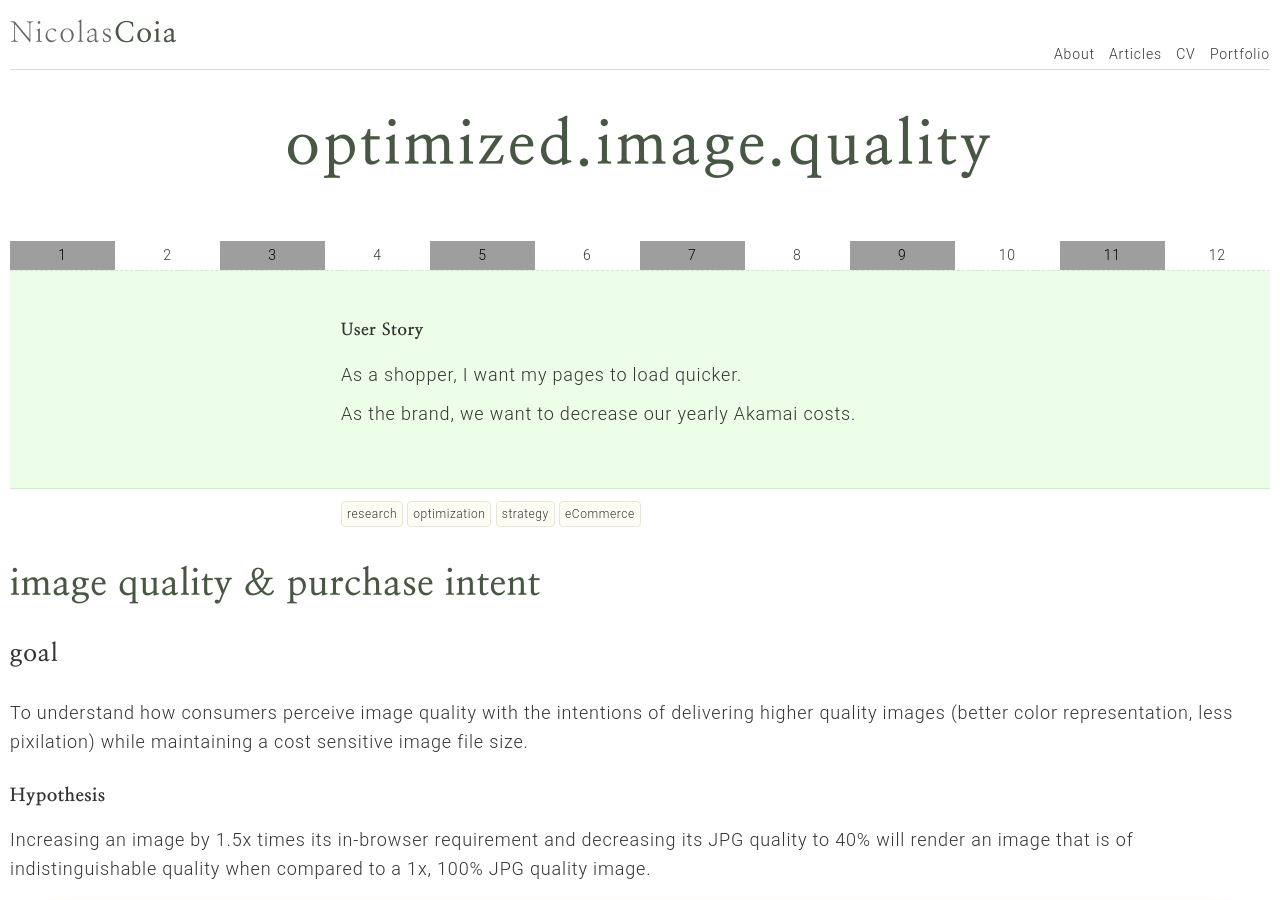
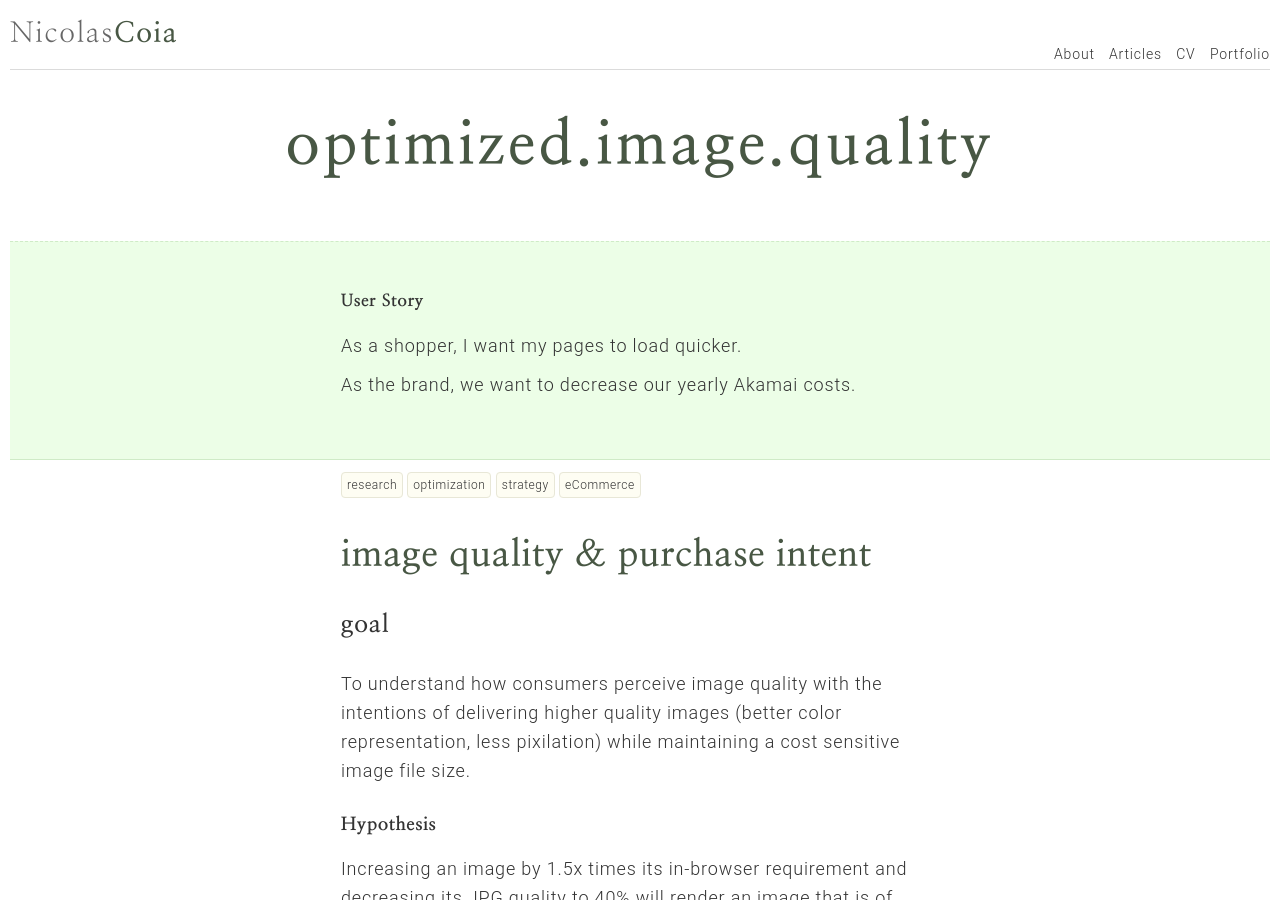
Before and after one commit to dyutibarma/monochrome, a Jekyll site: the page built from _portfolio/2018-10-24-optimized-image-quality.md, in a window 1280 px wide and 900 px high. Built offline with Jekyll 4.4.1, drawn with Linux system fonts in a browser that asks for light colours.

Commit message:
Update 2018-10-24-optimized-image-quality.md

```diff
--- a/_portfolio/2018-10-24-optimized-image-quality.md
+++ b/_portfolio/2018-10-24-optimized-image-quality.md
@@ -7,21 +7,6 @@
 tags: [research, optimization, strategy, eCommerce]
 layout: portfolio
 ---
-
-<div class="w3-row">
-  <div class="w3-col m1 w3-center w3-grey">1</div>
-  <div class="w3-col m1 w3-center">2</div>
-  <div class="w3-col m1 w3-center w3-grey">3</div>
-  <div class="w3-col m1 w3-center">4</div>
-  <div class="w3-col m1 w3-center w3-grey">5</div>
-  <div class="w3-col m1 w3-center">6</div>
-  <div class="w3-col m1 w3-center w3-grey">7</div>
-  <div class="w3-col m1 w3-center">8</div>
-  <div class="w3-col m1 w3-center w3-grey">9</div>
-  <div class="w3-col m1 w3-center">10</div>
-  <div class="w3-col m1 w3-center w3-grey">11</div>
-  <div class="w3-col m1 w3-center">12</div>
-</div>
 
 <div class ="w3-row block-head">
   <div class="w3-col w3-container m2 l3">
@@ -48,16 +33,18 @@
       </div>
     </div>
 
-<h2>image quality & purchase intent</h2>
-<h3>goal</h3>
-<p>To understand how consumers perceive image quality with the intentions of delivering higher quality images (better color representation, less pixilation) while maintaining a cost sensitive image file size.</p>
-
-<h4>Hypothesis</h4>
-<p>Increasing an image by 1.5x times its in-browser requirement and decreasing its JPG quality to 40% will render an image that is of indistinguishable quality when compared to a 1x, 100% JPG quality image.</p>
-<blockquote><b>Benefit</b> This should result in an approximate 30% decrease in image size and an improved page-load speed!</blockquote>
-
-<h4>Team Structure</h4>
-<table>
+<div class ="w3-row">
+  <div class="w3-col w3-container m2 l3">
+  </div>
+    <div class="w3-col w3-container m8 l6">
+	<h2>image quality & purchase intent</h2>
+	<h3>goal</h3>
+	<p>To understand how consumers perceive image quality with the intentions of delivering higher quality images (better color representation, less pixilation) while maintaining a cost sensitive image file size.</p>
+	<h4>Hypothesis</h4>
+	<p>Increasing an image by 1.5x times its in-browser requirement and decreasing its JPG quality to 40% will render an image that is of indistinguishable quality when compared to a 1x, 100% JPG quality image.</p>
+	<blockquote><b>Benefit</b> This should result in an approximate 30% decrease in image size and an improved page-load speed!</blockquote>
+	<h4>Team Structure</h4>
+	<table>
   <tr>
     <th>My Roles</th>
     <th>Supporting Roles</th>
@@ -79,12 +66,18 @@
     <td>Lead Engineer</td>
   </tr>
 </table>
-
 <h3>study requirements</h3>
 <h4>Brand & Studio Approved Images</h4>
 <p>These images were chosen specifically for their range of content and color density / variances.</p>
+</div>
+      <div class="w3-col w3-container m2 l3">
+      </div>
+    </div>
 
-<div class="block">
+<div class ="w3-row block">
+  <div class="w3-col w3-container m2 l3">
+  </div>
+    <div class="w3-col w3-container m8 l6">
   <div class="responsive">
   <div class="gallery">
     <a target="_blank" href="http://images.urbanoutfitters.com/is/image/UrbanOutfitters/aptlounge?$medium$">
@@ -131,7 +124,9 @@
 </div>
 
 <div class="clearfix"></div>
-
+</div>
+      <div class="w3-col w3-container m2 l3">
+	</div>
 </div>
 
 <h4>Image Presets</h4>
@@ -216,3 +211,19 @@
 
 <h4>Delivery Strategy</h4>
 <p>As a customer progresses deeper into their journey, provide larger and higher quality images. Higher quality images at appropriate touchpoints empower shoppes during the carting and purchasing decision making process.</p>
+
+
+<div class="w3-row">
+  <div class="w3-col m1 w3-center w3-grey">1</div>
+  <div class="w3-col m1 w3-center">2</div>
+  <div class="w3-col m1 w3-center w3-grey">3</div>
+  <div class="w3-col m1 w3-center">4</div>
+  <div class="w3-col m1 w3-center w3-grey">5</div>
+  <div class="w3-col m1 w3-center">6</div>
+  <div class="w3-col m1 w3-center w3-grey">7</div>
+  <div class="w3-col m1 w3-center">8</div>
+  <div class="w3-col m1 w3-center w3-grey">9</div>
+  <div class="w3-col m1 w3-center">10</div>
+  <div class="w3-col m1 w3-center w3-grey">11</div>
+  <div class="w3-col m1 w3-center">12</div>
+</div>
```
